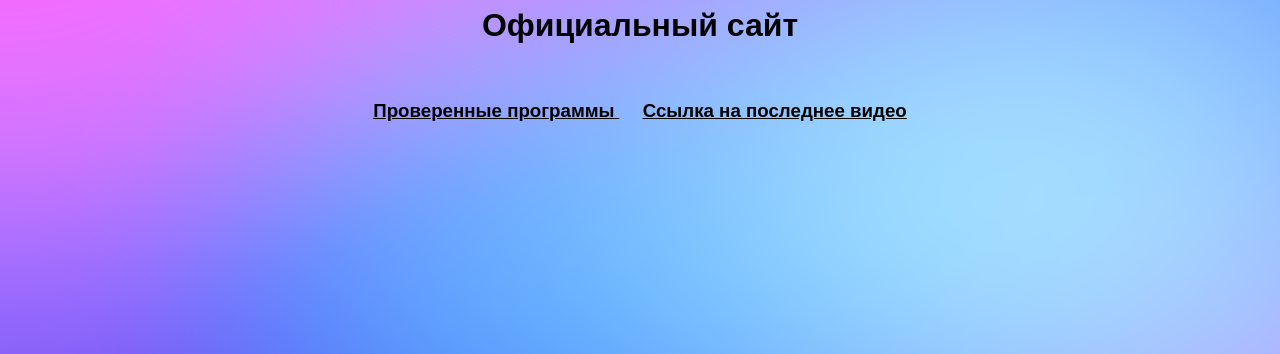
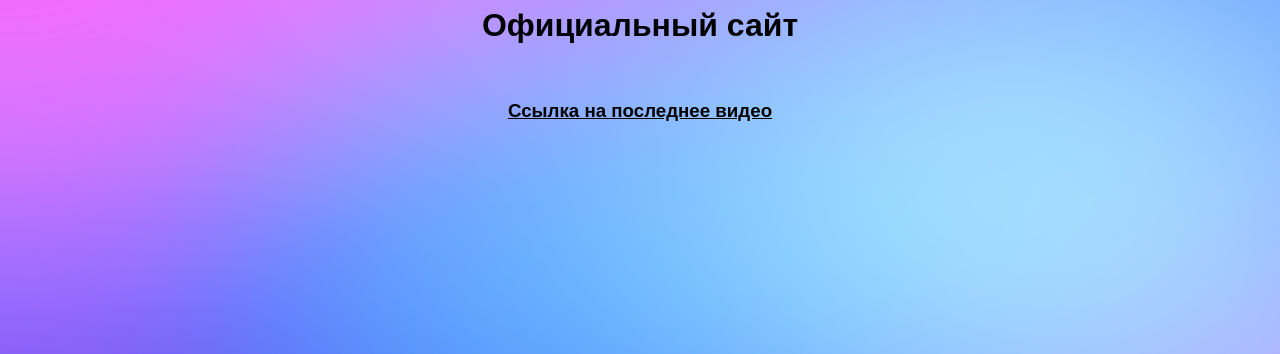
Before and after one commit to RegStyle/RegStyle.github.io, a plain HTML site: page index.html in a window 1280 px wide. Shown: the part 446-800 px from the top of the page. Drawn offline with Linux system fonts and the light colour scheme.

Commit message:
Add files via upload

```diff
--- a/index.html
+++ b/index.html
@@ -30,9 +30,6 @@
 	</h3>
 	<br />
 	<h3 align="center">
-	<a href="https://regstyle.github.io">
-		<font face="Arial" color="#000">Проверенные программы</font>
-	</a>&nbsp;&nbsp;&nbsp;&nbsp;
 	<a href="https://youtube.com/watch?v=dQw4w9WgXcQ&feature=shares">
 		<font face="Arial" color="#000">Ссылка на последнее видео</font>
 	</a>
```
